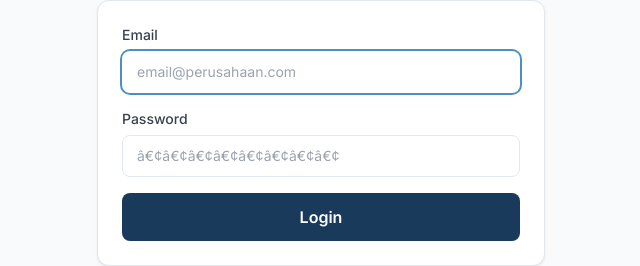
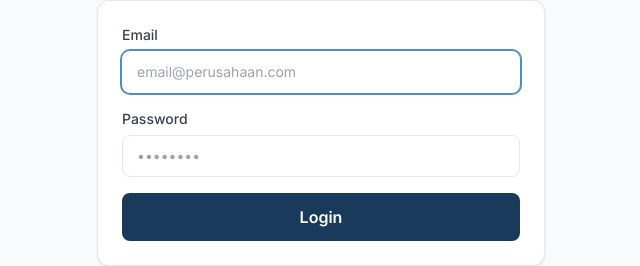
Before and after one commit to orenzasia-design/oscarpart, a Next.js app in the folder frontend/: page /login in a window 1280 px wide. Shown: the part 301-567 px from the top of the page, without its empty margins (319-959 px from the left). Built offline with nearby package versions, Linux system fonts and the light colour scheme; no server answers.

Commit message:
fix: bungkus login page dengan Suspense boundary

```diff
--- a/frontend/app/(public)/login/page.tsx
+++ b/frontend/app/(public)/login/page.tsx
@@ -1,12 +1,14 @@
 'use client';
-export const dynamic = 'force-dynamic';
+
+import { Suspense } from 'react';
 import { useState } from 'react';
 import { useRouter, useSearchParams } from 'next/navigation';
 import Link from 'next/link';
 import { useAuth } from '../../../lib/auth-context';
 import toast from 'react-hot-toast';
 
-export default function LoginPage() {
+// Komponen dalam yang menggunakan useSearchParams()
+function LoginContent() {
   const [email, setEmail]     = useState('');
   const [password, setPass]   = useState('');
   const [loading, setLoading] = useState(false);
@@ -75,7 +77,7 @@
                 value={password}
                 onChange={(e) => setPass(e.target.value)}
                 className="input"
-                placeholder="â€¢â€¢â€¢â€¢â€¢â€¢â€¢â€¢"
+                placeholder="••••••••"
                 required
               />
             </div>
@@ -93,3 +95,12 @@
     </div>
   );
 }
+
+// Ekspor default dengan Suspense boundary
+export default function LoginPage() {
+  return (
+    <Suspense fallback={<div className="min-h-screen flex items-center justify-center">Memuat halaman login...</div>}>
+      <LoginContent />
+    </Suspense>
+  );
+}
```
